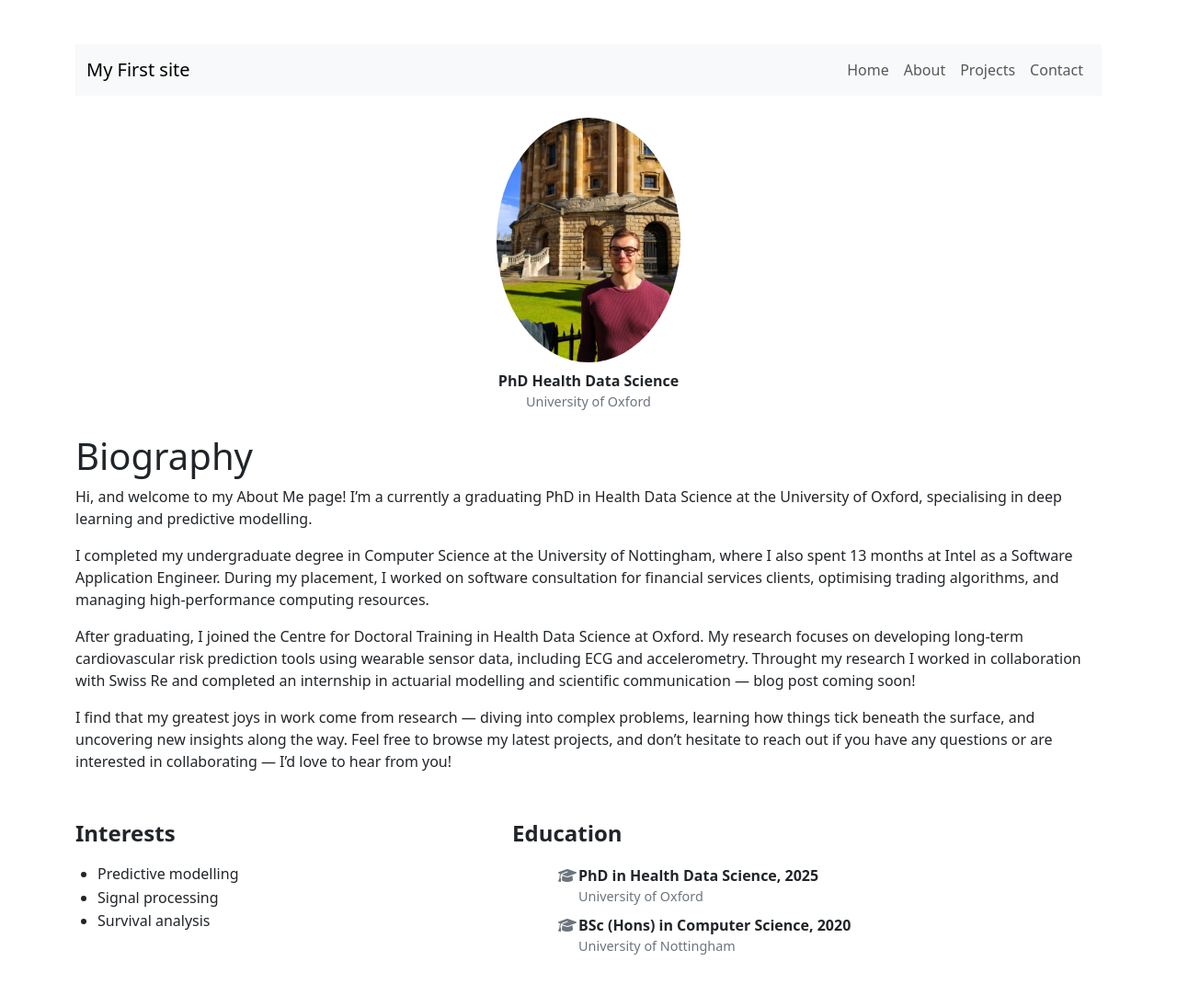
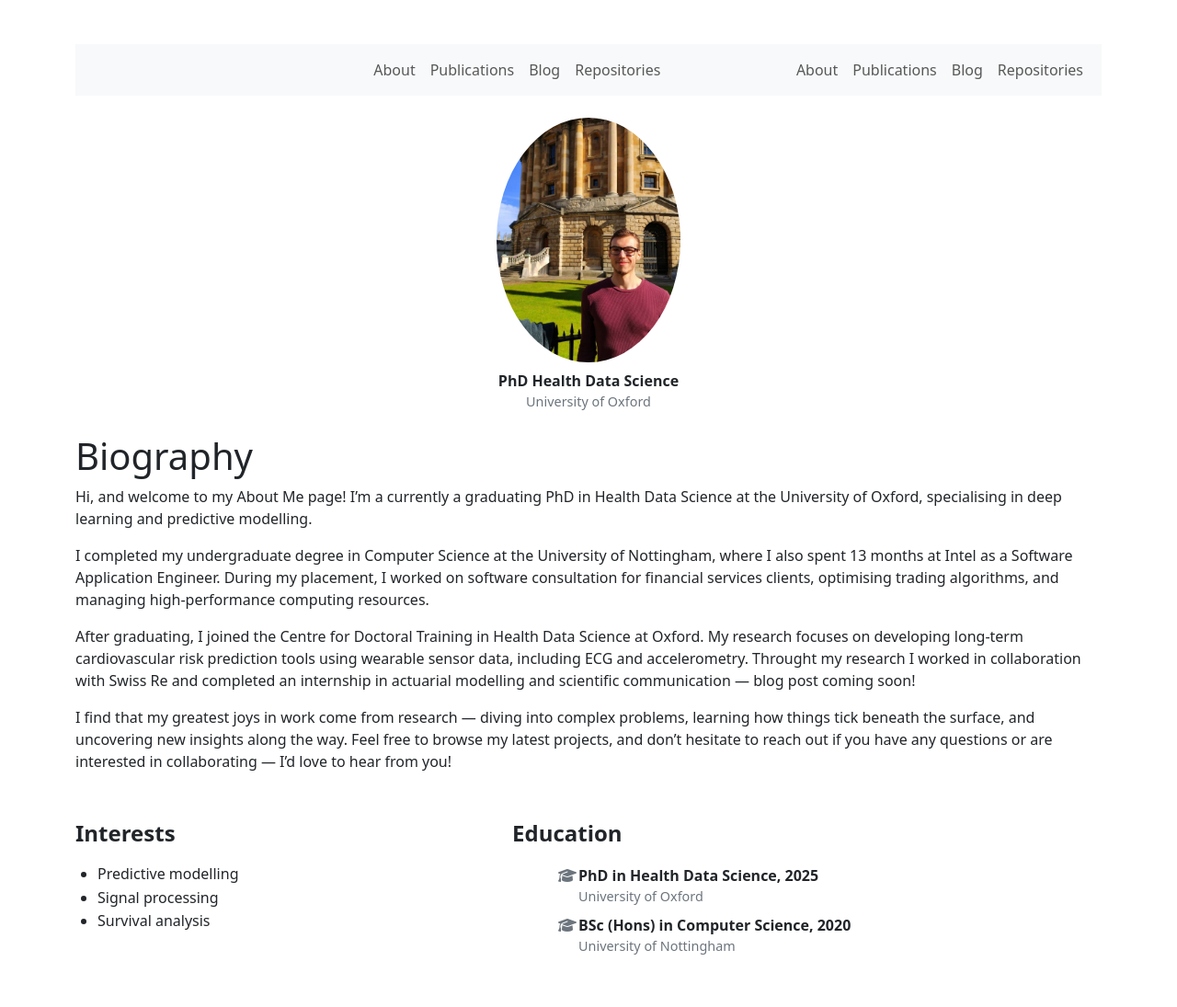
Before and after one commit to Ads98/Ads98.github.io, a Jekyll site: the page built from index.md, in a window 1280 px wide. Shown: the whole page at 92% size. Built offline with Jekyll 4.4.1, drawn with Linux system fonts in a browser that asks for light colours.

Commit message:
Expanded nav bar with icons

```diff
--- a/_includes/navbar.html
+++ b/_includes/navbar.html
@@ -1,26 +1,60 @@
 <nav class="navbar navbar-expand-lg navbar-light bg-light mb-4">
   <div class="container-fluid">
-    <a class="navbar-brand" href="{{ '/' | relative_url }}">{{ site.title }}</a>
-    <button class="navbar-toggler" type="button" data-bs-toggle="collapse" data-bs-target="#navbarNav"
-      aria-controls="navbarNav" aria-expanded="false" aria-label="Toggle navigation">
+    <!-- 🔗 Left: Social icons -->
+    <div class="d-flex align-items-center gap-3">
+        <a href="mailto:your@email.com" class="text-light" aria-label="Email"><i class="fas fa-envelope"></i></a>
+        <a href="https://orcid.org/XXXX-XXXX-XXXX-XXXX" class="text-light" aria-label="ORCID"><i class="fab fa-orcid"></i></a>
+        <a href="https://scholar.google.com/..." class="text-light" aria-label="Google Scholar"><i class="fab fa-google"></i></a>
+        <a href="https://github.com/yourusername" class="text-light" aria-label="GitHub"><i class="fab fa-github"></i></a>
+        <a href="https://www.linkedin.com/in/yourprofile" class="text-light" aria-label="LinkedIn"><i class="fab fa-linkedin"></i></a>
+        <a href="/cv.pdf" class="text-light" aria-label="CV"><i class="fas fa-briefcase"></i></a>
+      </div>
+
+          <!-- 🔗 Right: Menu + always-visible link -->
+    <div class="collapse navbar-collapse justify-content-end" id="navbarMain">
+        <ul class="navbar-nav">
+          <li class="nav-item">
+            <a class="nav-link" href="{{ '/' | relative_url }}">About</a>
+          </li>
+          <li class="nav-item">
+            <a class="nav-link" href="{{ '/publications/' | relative_url }}">Publications</a>
+          </li>
+          <li class="nav-item">
+            <a class="nav-link" href="{{ '/blog/' | relative_url }}">Blog</a>
+          </li>
+          <li class="nav-item">
+            <a class="nav-link" href="{{ '/repositories/' | relative_url }}">Repositories</a>
+          </li>
+        </ul>
+      </div>
+
+       <!-- 🔘 Navbar Toggler (for small screens) -->
+       <button class="navbar-toggler" type="button" data-bs-toggle="collapse" data-bs-target="#navbarMain"
+       aria-controls="navbarMain" aria-expanded="false" aria-label="Toggle navigation">
        <span class="navbar-toggler-icon"></span>
      </button>
 
-    <div class="collapse navbar-collapse" id="navbarNav">
-      <ul class="navbar-nav ms-auto">
+     <!-- 🔗 Collapsible navigation links -->
+     <div class="collapse navbar-collapse justify-content-end" id="navbarMain">
+       <ul class="navbar-nav">
          <li class="nav-item">
-          <a class="nav-link" href="{{ '/' | relative_url }}">Home</a>
+           <a class="nav-link" href="{{ '/' | relative_url }}">About</a>
          </li>
          <li class="nav-item">
-          <a class="nav-link" href="{{ '/about/' | relative_url }}">About</a>
+           <a class="nav-link" href="{{ '/publications/' | relative_url }}">Publications</a>
          </li>
          <li class="nav-item">
-          <a class="nav-link" href="{{ '/projects/' | relative_url }}">Projects</a>
+           <a class="nav-link" href="{{ '/blog/' | relative_url }}">Blog</a>
          </li>
          <li class="nav-item">
+           <a class="nav-link" href="{{ '/repositories/' | relative_url }}">Repositories</a>
+         </li>
+         <!-- Contact again for mobile menu -->
+         <li class="nav-item d-lg-none">
            <a class="nav-link" href="{{ '/contact/' | relative_url }}">Contact</a>
          </li>
        </ul>
      </div>
+
    </div>
  </nav>
```
Lines whose indentation alone changed are shown as unchanged.
